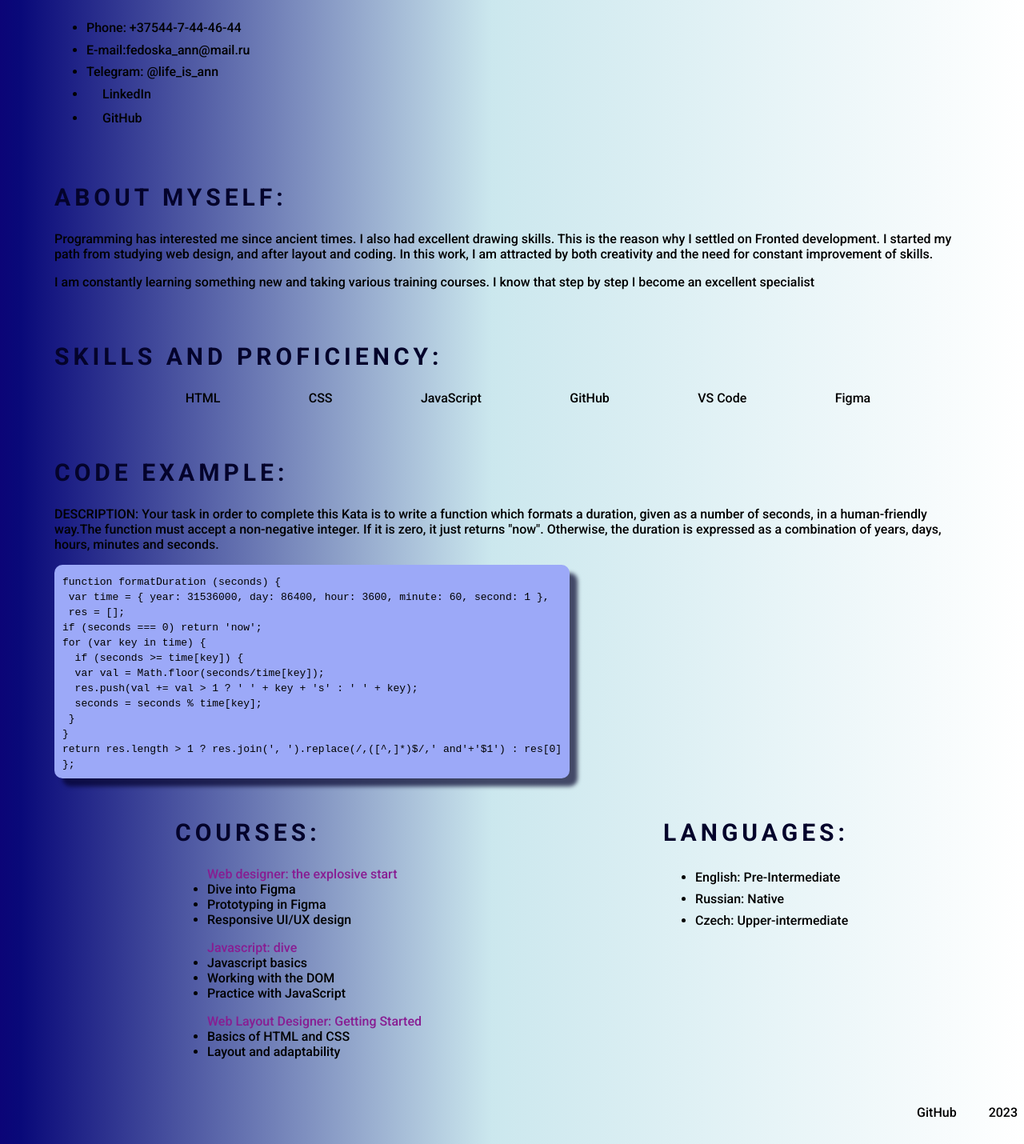
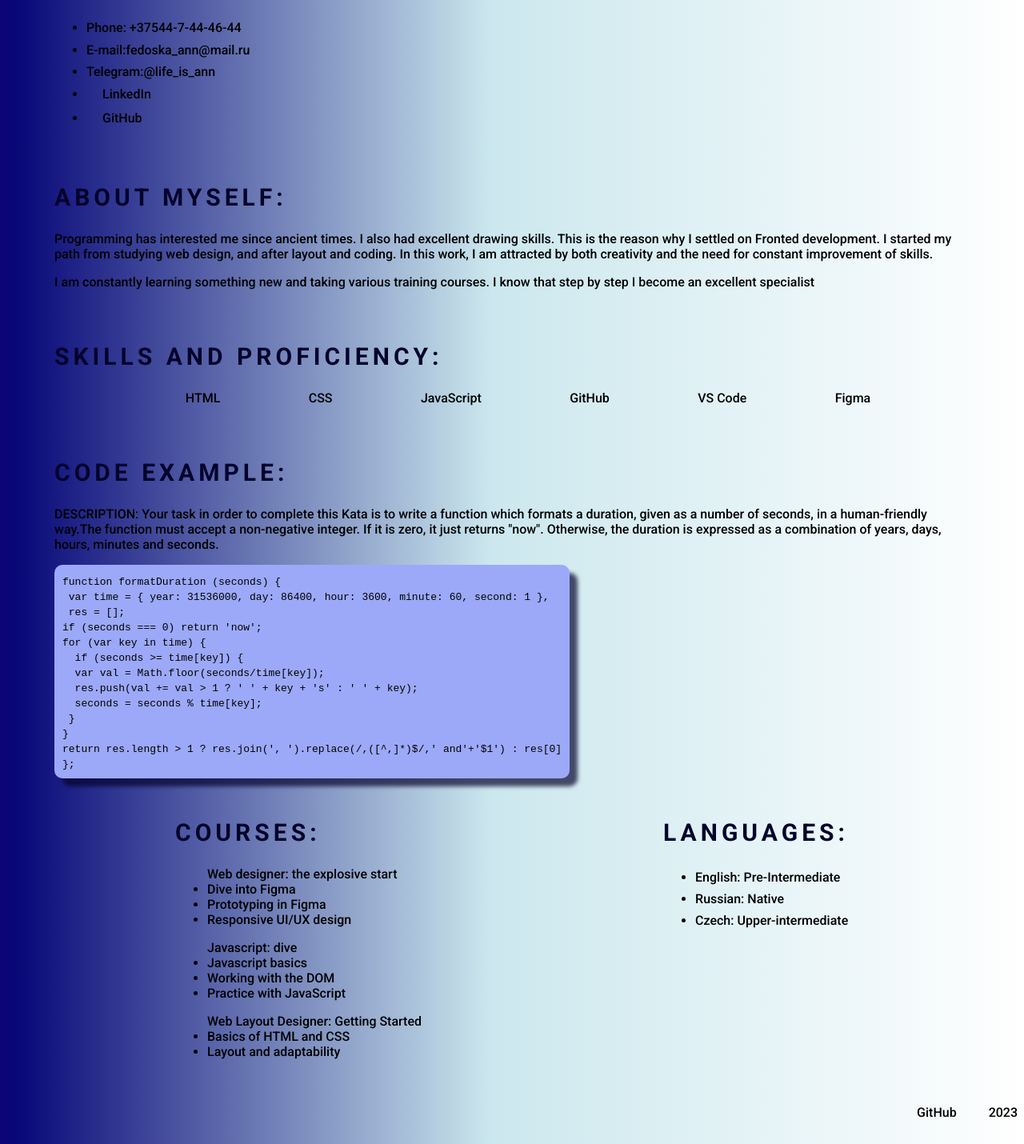
Before and after one commit to Tirvia/rsschool-cv, a plain HTML site: page index.html in a window 1280 px wide. Shown: the part 565-1995 px from the top of the page at 80% size. Drawn offline with Linux system fonts and the light colour scheme.

Commit message:
fix: implement correct use span

```diff
--- a/index.html
+++ b/index.html
@@ -48,9 +48,9 @@
                 </div>
                 <div class="contacts">
                     <ul class="contacts-list">
-                        <li class="contacts-item"><span class="span">   Phone:</span> +37544-7-44-46-44</li>
-                        <li class="contacts-item"><span class="span">   E-mail:</span>fedoska_ann@mail.ru</li>
-                        <li class="contacts-item"><span class="span">   Telegram:</span> @life_is_ann</li>
+                        <li class="contacts-item"> Phone: +37544-7-44-46-44</li>
+                        <li class="contacts-item"> E-mail:fedoska_ann@mail.ru</li>
+                        <li class="contacts-item"> Telegram:@life_is_ann</li>
                         <li class="contacts-item"><a href="https://www.linkedin.com/in/hanna-fedasenka-792570248/" class="nav-link">LinkedIn</a></li>
                         <li class="contacts-item"><a href="https://github.com/Tirvia" class="nav-link">GitHub</a></li>
                     </ul>
@@ -107,7 +107,6 @@
                         };<br>
                     </code>
                 </div>
-
             </div>
         </div>
         <div class="courses-languages">
@@ -117,17 +116,17 @@
                         <h2>Courses:</h2>
                     </div>
                     <div class="courses">
-                        <ul class="courses-list"><span class="courses-span"> Web designer: the explosive start</span>
+                        <ul class="courses-list"> Web designer: the explosive start
                             <li class="courses-item"> Dive into Figma</li>
                             <li class="courses-item"> Prototyping in Figma</li>
                             <li class="courses-item"> Responsive UI/UX design</li>
                         </ul>
-                        <ul class="courses-list"><span class="courses-span">Javascript: dive</span>
+                        <ul class="courses-list">Javascript: dive
                             <li class="courses-item"> Javascript basics</li>
                             <li class="courses-item"> Working with the DOM</li>
                             <li class="courses-item"> Practice with JavaScript</li>
                         </ul>
-                        <ul class="courses-list"><span class="courses-span"> Web Layout Designer: Getting Started</span>
+                        <ul class="courses-list">Web Layout Designer: Getting Started
                             <li class="courses-item"> Basics of HTML and CSS</li>
                             <li class="courses-item"> Layout and adaptability</li>
                         </ul>
@@ -141,9 +140,9 @@
                     </div>
                     <div class="courses">
                         <ul class="contacts-list">
-                            <li class="contacts-item"><span class="span">English: </span> Pre-Intermediate</li>
-                            <li class="contacts-item"><span class="span">Russian: </span>Native</li>
-                            <li class="contacts-item"><span class="span">Czech: </span> Upper-intermediate</li>
+                            <li class="contacts-item">English:  Pre-Intermediate</li>
+                            <li class="contacts-item">Russian: Native</li>
+                            <li class="contacts-item">Czech:  Upper-intermediate</li>
                         </ul>
                     </div>
                 </div>
@@ -152,7 +151,7 @@
     </main>
     <footer>
         <div class="container">
-            <div class="section" >
+            <div class="section">
                 <div class="footer">
                     <ul class="nav-list">
                         <li class="contacts-item"><a href="https://github.com/Tirvia" class="nav-link">GitHub</a></li>
```
